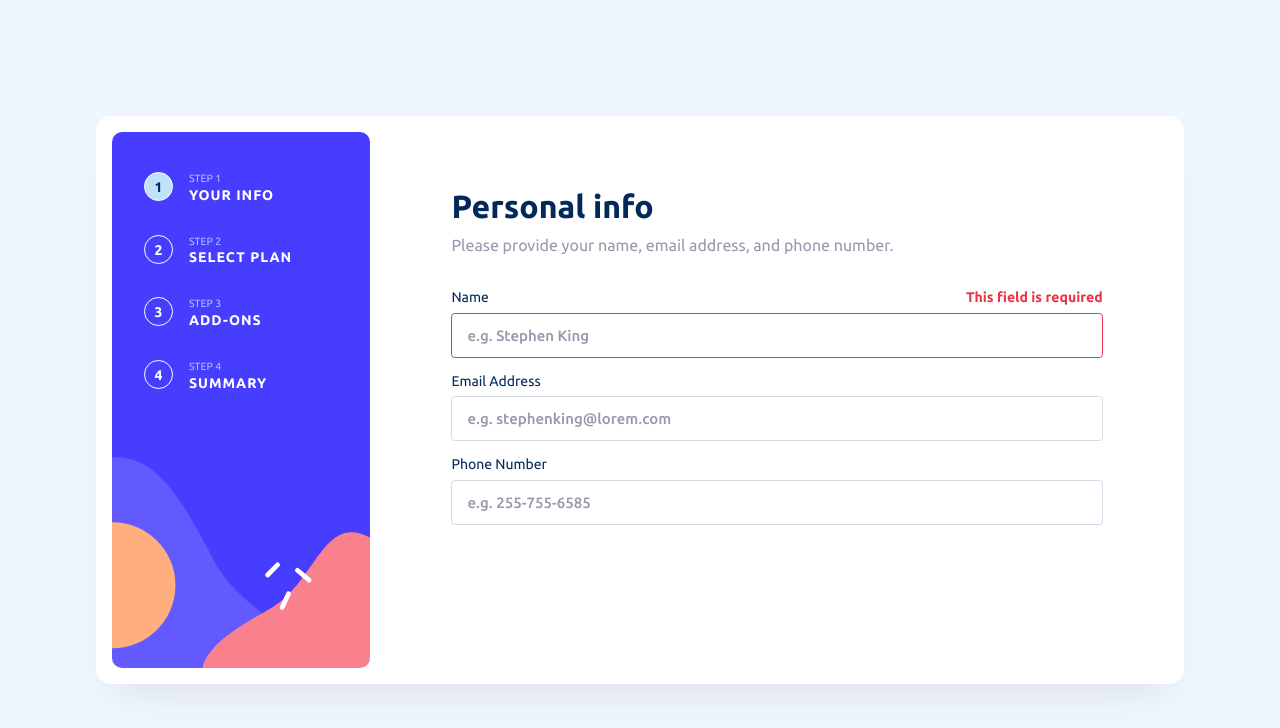
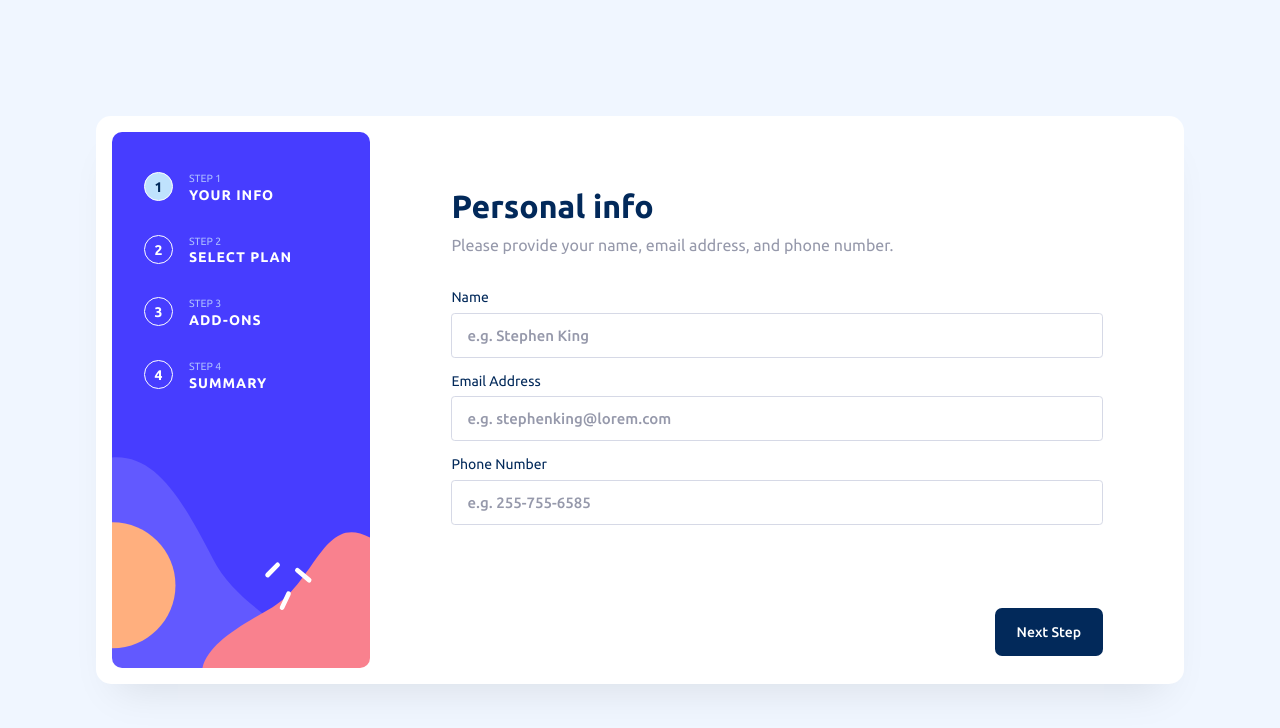
Before and after one commit to redstar504/multi-step-form-react, a React (Vite) app: page / in a window 1280 px wide. Shown: the top 728 px of the page. Built offline with nearby package versions, Linux system fonts and the light colour scheme.

Commit message:
[WIP] Form validation

```diff
--- a/package.json
+++ b/package.json
@@ -7,7 +7,8 @@
     "dev": "vite --host --open",
     "build": "vite build",
     "lint": "eslint . --ext js,jsx --report-unused-disable-directives --max-warnings 0",
-    "preview": "vite preview"
+    "preview": "vite preview",
+    "test": "vitest"
   },
   "dependencies": {
     "react": "^18.2.0",
@@ -22,6 +23,7 @@
     "eslint-plugin-react-hooks": "^4.6.0",
     "eslint-plugin-react-refresh": "^0.4.5",
     "prop-types": "^15.8.1",
-    "vite": "^5.0.8"
+    "vite": "^5.0.8",
+    "vitest": "^1.1.1"
   }
 }
--- a/src/App.jsx
+++ b/src/App.jsx
@@ -1,43 +1,27 @@
 import Nav from "./Nav.jsx";
 import {useState} from "react";
-import InfoStep from "./steps/InfoStep.jsx";
-import SelectPlanStep from "./steps/SelectPlanStep.jsx";
-import AddonsStep from "./steps/AddonsStep.jsx";
-import SummaryStep from "./steps/SummaryStep.jsx";
+import StepProcessor from "./StepProcessor.jsx";
+import steps from "./steps.jsx";
 
 function App() {
     const [activeStep, setActiveStep] = useState(0);
-    const [progress, setProgress] = useState(2);
+    const [progress, setProgress] = useState(0);
     const isStepReturnable = (progress, step) => progress >= step;
-    const onNavigate = toStep => isStepReturnable(progress, toStep) && setActiveStep(toStep);
-
-    const steps = [
-        {
-            name: "Your Info",
-            component: <InfoStep  />
-        },
-        {
-            name: "Select Plan",
-            component: <SelectPlanStep />
-        },
-        {
-            name: "Add-ons",
-            component: <AddonsStep />
-        },
-        {
-            name: "Summary",
-            component: <SummaryStep />
-        }
-    ]
+    const navigateTo = toStep => isStepReturnable(progress, toStep) && setActiveStep(toStep);
+    const stepBefore = step => --step;
 
     return (
         <>
             <Nav
                 steps={steps.map(step => step.name)}
                 currentStep={activeStep}
-          onNavigate={onNavigate}
+                onNavigate={navigateTo}
             />
             {steps[activeStep].component}
+            <StepProcessor
+                options={steps[activeStep].options}
+                onStepBack={() => navigateTo(stepBefore(activeStep))}
+            />
         </>
     )
 }
--- /dev/null
+++ b/src/StepProcessor.jsx
@@ -0,0 +1,22 @@
+import PropTypes from "prop-types";
+
+export default function StepProcessor({options, onStepBack}) {
+    const defaultOptions = {
+        prevStep: true,
+        nextStepLabel: "Next Step",
+    };
+
+    const ops = {...defaultOptions, ...options};
+
+    return (
+        <footer>
+            {ops.prevStep && (<a href="#" onClick={onStepBack} id="prevStep">Go Back</a>)}
+            <a href="#" id="nextStep">{ops.nextStepLabel || 'Next Step'}</a>
+        </footer>
+    );
+}
+
+StepProcessor.propTypes = {
+    options: PropTypes.object,
+    onStepBack: PropTypes.func,
+};
--- /dev/null
+++ b/src/formUtils.js
@@ -0,0 +1,53 @@
+function createValidator(value) {
+    return function all(...fns) {
+        const f = fns.map(f => f(value));
+        const b = f.every(v => v === true);
+        console.log(f);
+        return b;
+    }
+}
+
+function hasValue(v) {
+    return v !== "";
+}
+
+function numbersOnly(str) {
+    let strPhone = "";
+    for (let i = 0; i < str.length; i++) {
+        let num = Number(str[i]);
+        if (!num.isNaN && num > 0) {
+            strPhone += str[i];
+        }
+    }
+
+    return strPhone.length === 10;
+}
+
+function isLength(length) {
+    return function (str) {
+        return str.length === length;
+    };
+}
+
+function matchesPattern(pattern) {
+    return function (str) {
+        return null !== str.match(pattern);
+    };
+}
+
+export const isPhoneValid = phone => createValidator(phone)(
+    hasValue,
+    numbersOnly,
+    isLength(10)
+);
+
+console.log(isPhoneValid("555 444 3333"));
+
+export const isFullNameValid = fullName => createValidator(fullName)(
+    hasValue
+);
+
+export const isEmailValid = email => createValidator(email)(
+    hasValue,
+    matchesPattern(/.+@.+\..+/g)
+);
--- /dev/null
+++ b/src/steps.jsx
@@ -0,0 +1,29 @@
+import InfoStep from "./steps/InfoStep.jsx";
+import SelectPlanStep from "./steps/SelectPlanStep.jsx";
+import AddonsStep from "./steps/AddonsStep.jsx";
+import SummaryStep from "./steps/SummaryStep.jsx";
+
+export default [
+    {
+        name: "Your Info",
+        component: <InfoStep/>,
+        options: {
+            prevStep: false,
+        }
+    },
+    {
+        name: "Select Plan",
+        component: <SelectPlanStep/>
+    },
+    {
+        name: "Add-ons",
+        component: <AddonsStep/>
+    },
+    {
+        name: "Summary",
+        component: <SummaryStep/>,
+        options: {
+            nextStepLabel: "Confirm",
+        }
+    }
+];
--- a/src/steps/AddonsStep.jsx
+++ b/src/steps/AddonsStep.jsx
@@ -7,7 +7,7 @@ export default function AddonsStep() {
             <p>Add-ons help enhance your gaming experience. </p>
             <ul id="planAddons">
                 <li>
-                    <input type="checkbox" id="onlineServiceOffer" checked/>
+                    <input type="checkbox" id="onlineServiceOffer"/>
                     <label htmlFor="onlineServiceOffer">
                         <i className="addonControl"></i>
                         <span className="offer">
--- a/src/steps/InfoStep.jsx
+++ b/src/steps/InfoStep.jsx
@@ -1,25 +1,88 @@
+import {useState} from "react";
+import {isEmailValid, isFullNameValid, isPhoneValid} from "../formUtils.js";
+
 export default function InfoStep() {
+    const [fieldMapping, setFieldMapping] = useState({
+        fullName: {
+            value: '',
+            validator: isFullNameValid,
+            validity: null,
+        },
+        phoneNumber: {
+            value: '',
+            validator: isPhoneValid,
+            validity: null,
+        },
+        emailAddress: {
+            value: '',
+            validator: isEmailValid,
+            validity: null,
+        }
+    });
+
+    const fieldValue = id => fieldMapping[id].value;
+
+    const setFieldValue = id => e => setFieldMapping({
+        ...fieldMapping, [id]: {
+            ...fieldMapping[id],
+            value: e.target.value
+        }
+    })
+
+    const validate = id => {
+        const validity = fieldMapping[id].validator(fieldMapping[id].value);
+        setFieldMapping({...fieldMapping, [id]: { ...fieldMapping[id], validity}});
+    };
+
+    const isInvalid = id => false === fieldMapping[id].validity;
+
     return (
         <section className="card" id="personalInfoCard">
             <h1>Personal info</h1>
             <p>Please provide your name, email address, and phone number.</p>
             <form id="personalInfo">
                 <fieldset>
-                    <label htmlFor="fullName" className="error">
+                    <label htmlFor="fullName" className={isInvalid('fullName') && 'error'}>
                         Name
                         <strong>This field is required</strong>
                     </label>
-                    <input name="fullName" id="fullName" className="textInput" placeholder="e.g. Stephen King"/><br/>
-                    <label htmlFor="emailAddress">
+                    <input
+                        name="fullName"
+                        id="fullName"
+                        className="textInput"
+                        placeholder="e.g. Stephen King"
+                        value={fieldValue('fullName')}
+                        onChange={e => setFieldValue('fullName')(e)}
+                        onBlur={() => validate('fullName')}
+                    />
+                    <label htmlFor="emailAddress" className={isInvalid('emailAddress') && 'error'}>
                         Email Address
+                        <strong>Please enter a valid email address</strong>
                     </label>
-                    <input type="email" name="emailAddress" id="emailAddress" className="textInput"
-                           placeholder="e.g. stephenking@lorem.com"/>
-                    <label htmlFor="phoneNumber">
+                    <input
+                        type="email"
+                        name="emailAddress"
+                        id="emailAddress"
+                        className="textInput"
+                        placeholder="e.g. stephenking@lorem.com"
+                        value={fieldValue('emailAddress')}
+                        onChange={e => setFieldValue('emailAddress')(e)}
+                        onBlur={() => validate('emailAddress')}
+                    />
+                    <label htmlFor="phoneNumber" className={isInvalid('phoneNumber') && 'error'}>
                         Phone Number
+                        <strong>A ten digit phone number is required</strong>
                     </label>
-                    <input type="tel" name="phoneNumber" id="phoneNumber" className="textInput"
-                           placeholder="e.g. 255-755-6585"/>
+                    <input
+                        type="tel"
+                        name="phoneNumber"
+                        id="phoneNumber"
+                        className="textInput"
+                        placeholder="e.g. 255-755-6585"
+                        value={fieldValue('phoneNumber')}
+                        onChange={e => setFieldValue('phoneNumber')(e)}
+                        onBlur={() => validate('phoneNumber')}
+                    />
                 </fieldset>
             </form>
         </section>
```
Also changed, not shown: 2 other files (tests, documents, lock files or other folders). Lines whose indentation alone changed are shown as unchanged.
